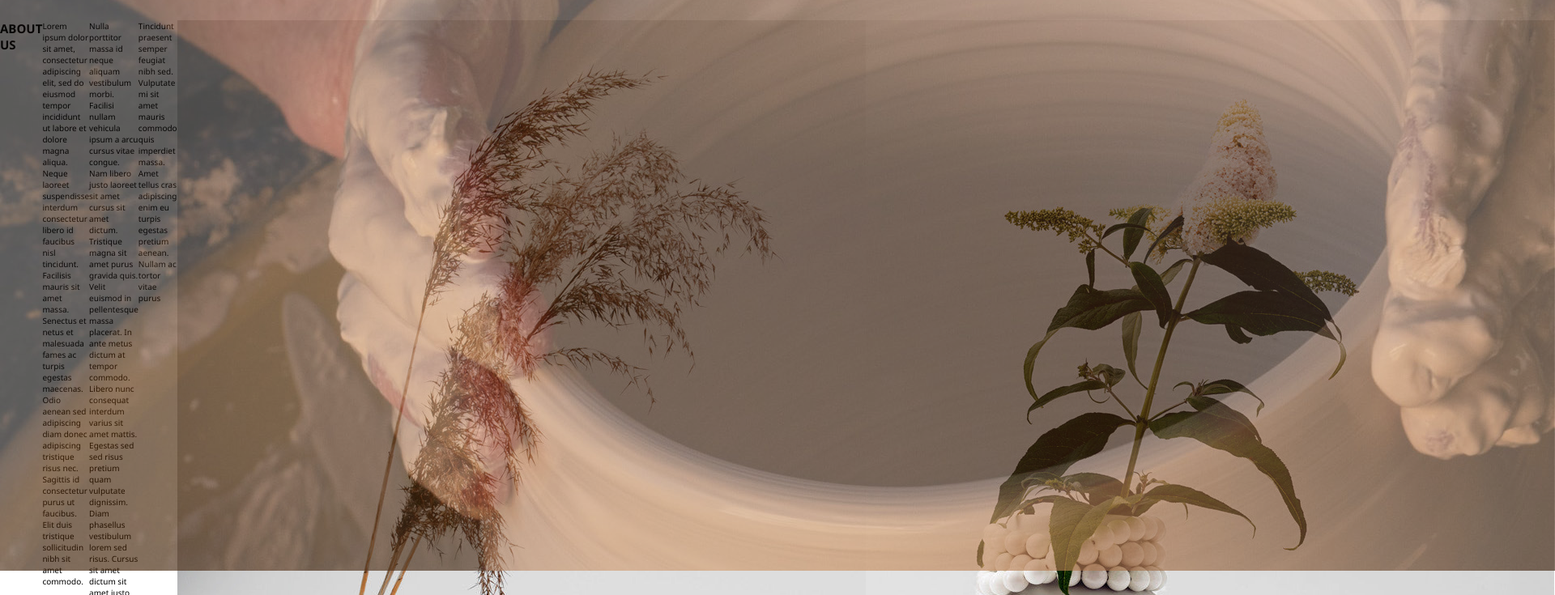
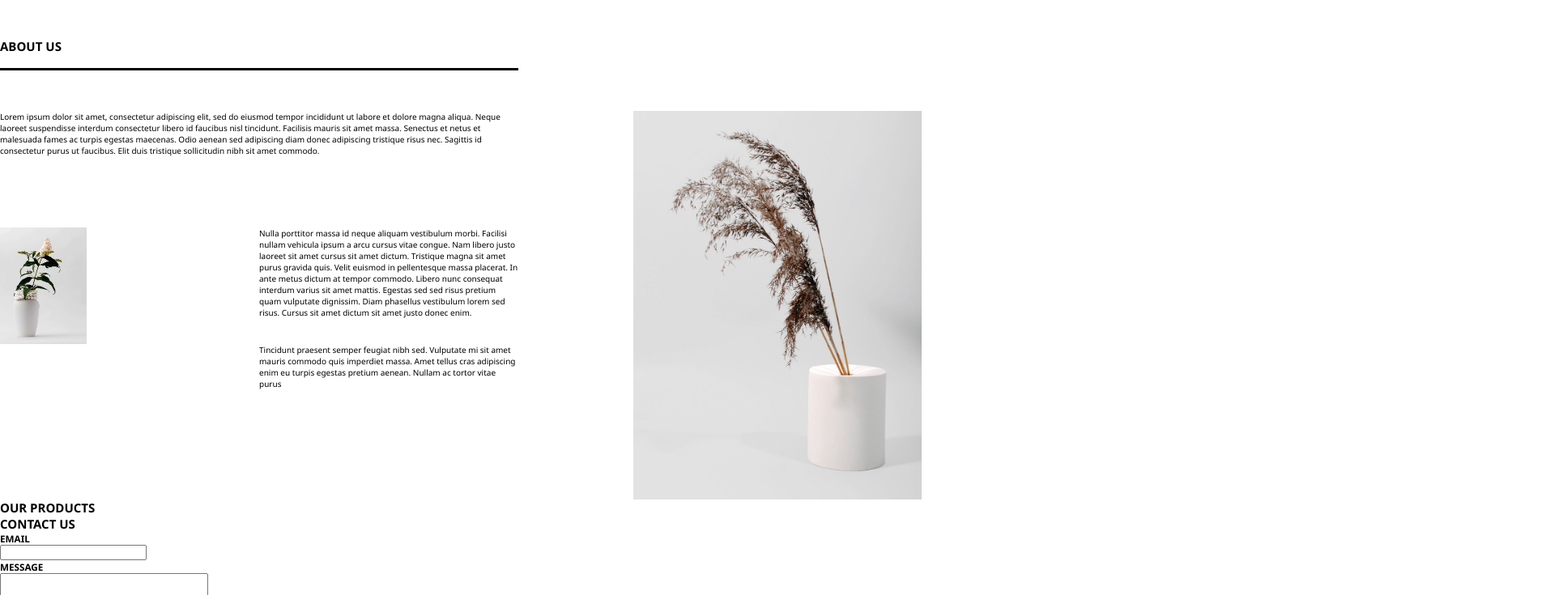
Before and after one commit to RyanAugustyn/eCommerce-Website-Project, a plain HTML site: page index.html in a window 1280 px wide. Shown: the part 491-1226 px from the top of the page at 81% size, 1920 px wide, since content can reach past the window. Drawn offline with Linux system fonts and the light colour scheme.

Commit message:
added grid layout to 'about us' section

```diff
--- a/index.html
+++ b/index.html
@@ -8,18 +8,18 @@
     <title>CaraCara</title>
 </head>
 <body>
-    <header class="top-bar">
+    <header class="top-bar" id="home">
         <nav>
             <ul>
-                <li><a href="#">HOME</a></li>
-                <li><a href="#">ABOUT</a></li>
-                <li><a href="#">PRODUCTS</a></li>
-                <li><a href="#">CONTACT</a></li>
+                <li><a href="#home">HOME</a></li>
+                <li><a href="#about">ABOUT</a></li>
+                <li><a href="#products">PRODUCTS</a></li>
+                <li><a href="#contact">CONTACT</a></li>
             </ul>
         </nav>
         <div class="top-logo">
             <p>CARA</p>
-            <img src="/assets/icons8-pottery-96.png" alt="Cara Icon">
+            <a href="#home"><img src="/assets/icons8-pottery-96.png" alt="Cara Icon"></a>
             <p>CARA</p>
         </div>
         <div class="right-nav">
@@ -34,21 +34,25 @@
     <main>
     <section class="splash">
         <p class="splash-p1">CERAMICS CRAFTED BY HAND...</p>
-        <div class ="splash-img">
-            <img src="/assets/earl-wilcox-y3W0CzO063w-unsplash-alt.jpg" alt="hands sculpting a clay pot">
-        </div>
+        <img class ="splash-img" src="/assets/earl-wilcox-y3W0CzO063w-unsplash-alt.jpg" alt="hands sculpting a clay pot">
         <p class="splash-p2">...FROM THE GROUND UP</p>
     </section>
     <section class="about-us">
-        <h2>ABOUT US</h2>
-        <p>Lorem ipsum dolor sit amet, consectetur adipiscing elit, sed do eiusmod tempor incididunt
+        <div class="about-top">
+            <h2 id="about">ABOUT US</h2>
+            <div></div>
+        </div>
+        <div class="about-content">
+            <div class="about-left-content">
+                <p class="about-p1">Lorem ipsum dolor sit amet, consectetur adipiscing elit, sed do eiusmod tempor incididunt
                     ut labore et dolore magna aliqua. Neque laoreet suspendisse interdum consectetur libero id
                     faucibus nisl tincidunt. Facilisis mauris sit amet massa. Senectus et netus et malesuada fames
                     ac turpis egestas maecenas. Odio aenean sed adipiscing diam donec adipiscing tristique
                     risus nec. Sagittis id consectetur purus ut faucibus. Elit duis tristique sollicitudin nibh sit
                     amet commodo.
                 </p>
-        <p>Nulla porttitor massa id neque aliquam
+                <img src="/assets/Vase_Dame_2048x2048.jpg" alt="vase with flower">
+                <p class="about-p2">Nulla porttitor massa id neque aliquam
                     vestibulum morbi. Facilisi nullam vehicula
                     ipsum a arcu cursus vitae congue. Nam libero
                     justo laoreet sit amet cursus sit amet dictum.
@@ -61,21 +65,25 @@
                     vestibulum lorem sed risus. Cursus sit amet
                     dictum sit amet justo donec enim.
                 </p>
-        <p>Tincidunt praesent semper feugiat nibh sed.
+                <p class="about-p3">Tincidunt praesent semper feugiat nibh sed.
                     Vulputate mi sit amet mauris commodo quis
                     imperdiet massa. Amet tellus cras adipiscing
                     enim eu turpis egestas pretium aenean.
                     Nullam ac tortor vitae purus
                 </p>
+
+            </div>
+            <div class="about-right-content">
                 <img src="/assets/Cylinder_unglazed3_2048x2048.jpg" alt="large unglazed plant container">
-        <img src="/assets/Vase_Dame_2048x2048.jpg" alt="vase with flower">
+            </div>
+        </div>
     </section>
     <section>
-        <h2>OUR PRODUCTS</h2>
+        <h2 id="products">OUR PRODUCTS</h2>
         <div class="products"></div>
     </section>
     <section>
-        <h2>CONTACT US</h2>
+        <h2 id="contact">CONTACT US</h2>
         <h3>EMAIL</h3>
         <input type="text">
         <h3>MESSAGE</h3>
--- a/styles.css
+++ b/styles.css
@@ -87,14 +87,15 @@ html {
 .splash{
     position: relative;
     width: 100vw;
-    height: 37.8rem;
+    height: 50vh;
     background-color: black;
 }
 
 .splash-img{
     width: 100%;
     height: 100%;
-    opacity: 65%;
+    opacity: 60%;
+    object-fit:contain;
 }
 
 
@@ -124,4 +125,63 @@ html {
 .about-us{
     margin-top: 5rem;
     display: flex;
+    flex-direction: column;
+
 }
+
+.about-top{
+    display: flex;
+    height: 5vh;
+    margin-bottom: 5rem;
+}
+.about-top h2{
+    border-bottom-style: solid;
+    width: 50vw;
+}
+
+.about-content{
+    display: flex;
+    width: 100vw;
+    height: 60vh;
+
+}
+
+.about-left-content{
+    display: grid;
+    width: 50vw;
+    grid-template-columns: [first] 50% [middle] auto [end] ;
+    grid-template-rows: [first] 30% [second] 30% [third] auto [end];
+}
+
+.about-left-content img {
+    height: 100%;
+    width: auto;
+    grid-column: first/middle;
+}
+
+.about-p1 {
+    grid-column: first/ end;
+    grid-row: first/second;
+}
+
+.about-p2 {
+    grid-column: middle/ end;
+    grid-row: second/third;
+}
+
+.about-p3 {
+    grid-column: middle/ end;
+    grid-row: third/end;
+}
+
+.about-right-content{
+    display: flex;
+    width: 50vw;
+}
+
+.about-right-content img {
+    height: 100%;
+    width: 100%;
+    transform: scaleX(-1);
+    object-fit: contain;
+}
```
Lines whose indentation alone changed are shown as unchanged.
